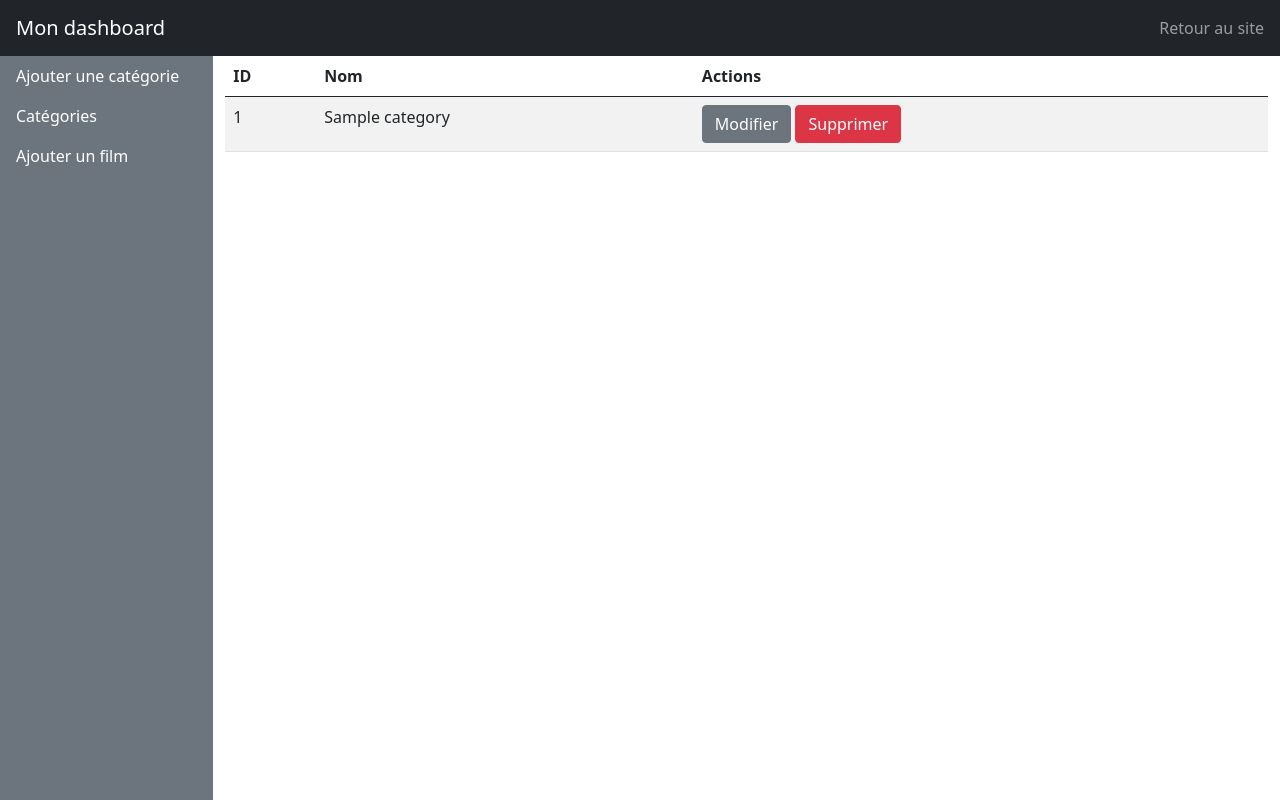
After one commit to dwwm-valenciennes/php, a PHP site: page /admin/categorie-liste.php in a window 1280 px wide. The commit adds this page. Run offline with PHP 8.4, Linux system fonts and the light colour scheme; tables that the repository leaves empty hold one stand-in row (values such as "Sample post").

Commit message:
Category list on back office

```diff
--- /dev/null
+++ b/09-mysql/admin/categorie-liste.php
@@ -0,0 +1,44 @@
+<?php require 'partials/header.php';
+
+global $db;
+$categories = $db->query('SELECT * FROM category')->fetchAll();
+?>
+
+<?php if (isset($_GET['delete'])) { ?>
+    <div class="alert alert-success">
+        La catégorie a bien été supprimée.
+    </div>
+<?php } ?>
+
+<table class="table table-striped">
+    <thead>
+        <tr>
+            <th>ID</th>
+            <th>Nom</th>
+            <th>Actions</th>
+        </tr>
+    </thead>
+    <tbody>
+        <?php foreach ($categories as $category) { ?>
+
+            <tr>
+                <td><?= $category['id']; ?></td>
+                <td><?= $category['name']; ?></td>
+                <td>
+                    <a href="./categorie-modifier.php?id=<?= $category['id']; ?>"
+                       class="btn btn-secondary">
+                        Modifier
+                    </a>
+                    <a href="./categorie-supprimer.php?id=<?= $category['id']; ?>"
+                       class="btn btn-danger"
+                       onclick="return confirm('Voulez-vous supprimer cette catégorie ?');">
+                        Supprimer
+                    </a>
+                </td>
+            </tr>
+
+        <?php } ?>
+    </tbody>
+</table>
+
+<?php require 'partials/footer.php'; ?>
--- a/09-mysql/admin/partials/header.php
+++ b/09-mysql/admin/partials/header.php
@@ -54,6 +54,11 @@
                             </a>
                         </li>
                         <li class="nav-item">
+                            <a class="nav-link" href="./categorie-liste.php">
+                                Catégories
+                            </a>
+                        </li>
+                        <li class="nav-item">
                             <a class="nav-link" href="./film-ajout.php">
                                 Ajouter un film
                             </a>
```
Also changed, not shown: 09-mysql/admin/categorie-supprimer.php (added, +18 -0 lines).
